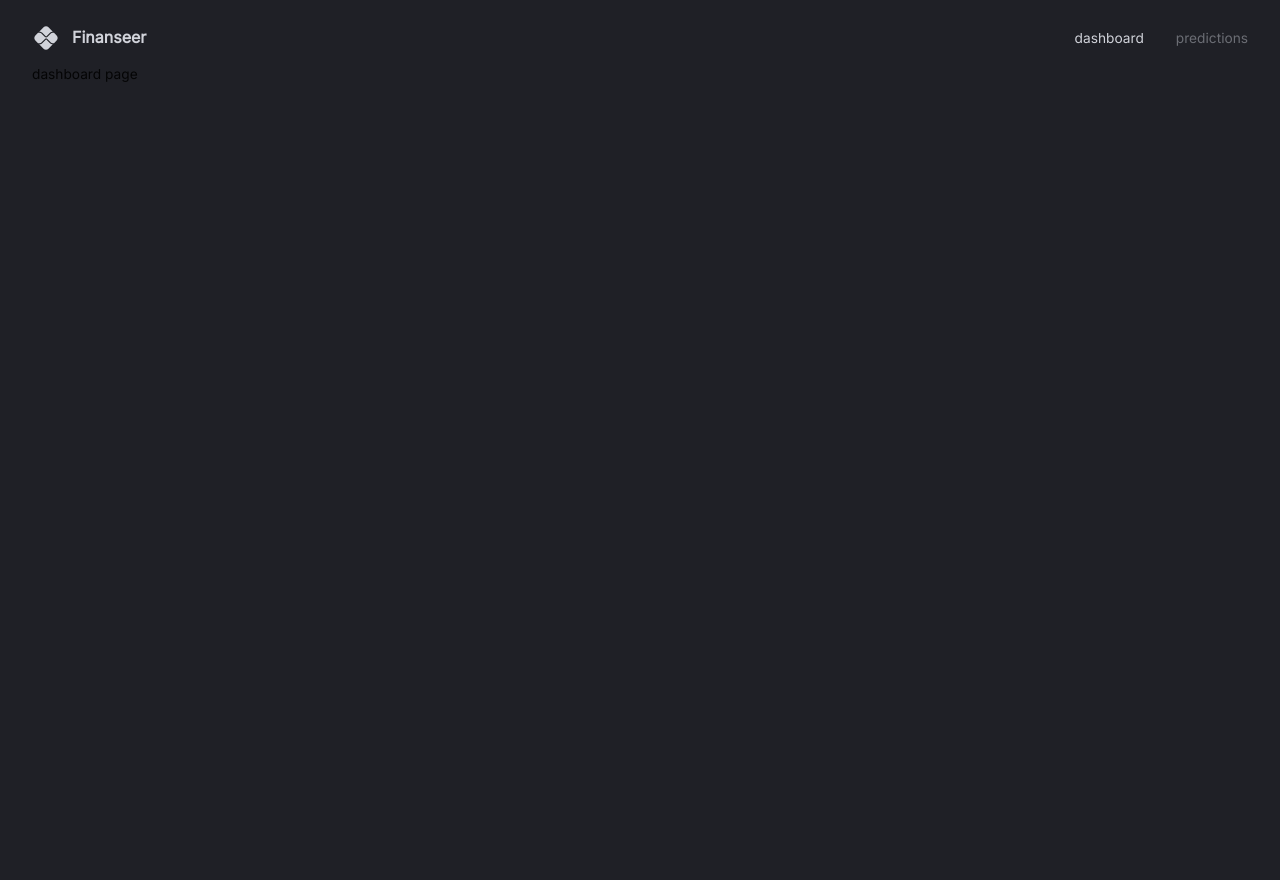
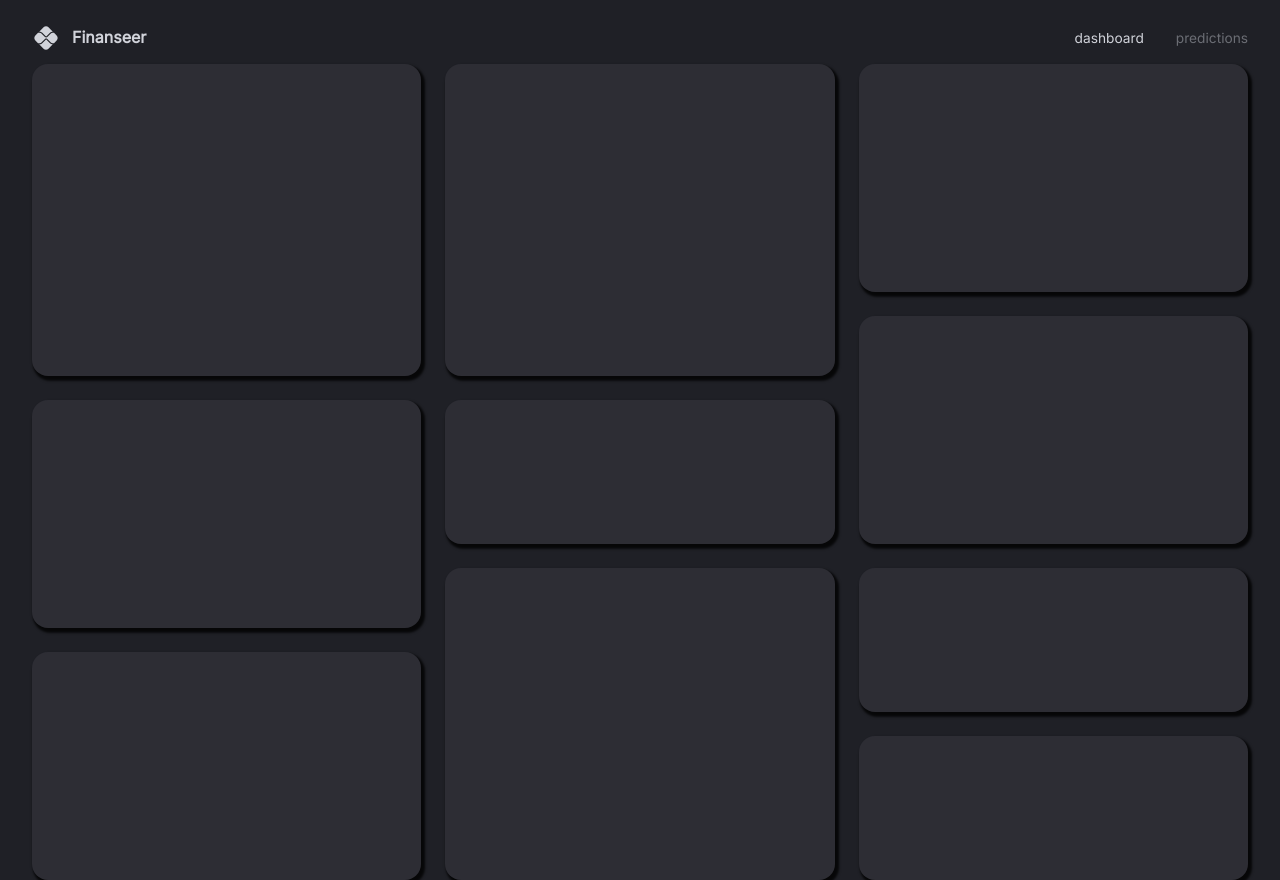
Before and after one commit to moriya2004/finance-app, a React (Vite) app in the folder client/: page / in a window 1280 px wide. Before the commit the page ends 800 px from the top, so only its background shows below. Built offline with nearby package versions, Linux system fonts and the light colour scheme.

Commit message:
Dashboard Layout

```diff
--- a/client/src/App.tsx
+++ b/client/src/App.tsx
@@ -4,6 +4,7 @@
 import { themeSettings } from "./theme";
 import { BrowserRouter, Route, Routes } from "react-router-dom";
 import Navbar from "@/scenes/navbar";
+import Dashboard from "@/scenes/dashboard";
 
 function App() {
   const theme = useMemo(() => createTheme(themeSettings), []);
@@ -15,8 +16,8 @@
           <Box width="100%" height="100%" padding="1rem 2rem 4rem 2rem">
             <Navbar />
             <Routes>
-              <Route path="/" element={<div>dashboard page</div>} />
-              <Route path="/predictions" element={<div>predictions page</div>} />
+              <Route path="/" element={<Dashboard />} />
+              <Route path="/predictions" element={<div>Predictions</div>} />
             </Routes>
           </Box>
         </ThemeProvider>
--- /dev/null
+++ b/client/src/components/DashboardBox.tsx
@@ -0,0 +1,10 @@
+import { Box } from "@mui/material";
+import { styled } from "@mui/system";
+
+const DashboardBox = styled(Box)(({ theme }) => ({
+  backgroundColor: theme.palette.background.light,
+  borderRadius: "1rem",
+  boxShadow: "0.15rem 0.2rem 0.15rem 0.1rem rgba(0, 0, 0, .8)",
+}));
+
+export default DashboardBox;
--- /dev/null
+++ b/client/src/scenes/dashboard/Row1.tsx
@@ -0,0 +1,13 @@
+import DashboardBox from "@/components/DashboardBox";
+
+const Row1 = () => {
+  return (
+    <>
+     <DashboardBox gridArea="a"></DashboardBox>
+     <DashboardBox gridArea="b"></DashboardBox>
+     <DashboardBox gridArea="c"></DashboardBox>
+    </>
+  )
+}
+
+export default Row1;
--- /dev/null
+++ b/client/src/scenes/dashboard/Row2.tsx
@@ -0,0 +1,13 @@
+import DashboardBox from "@/components/DashboardBox";
+
+const Row2 = () => {
+  return (
+    <>
+     <DashboardBox gridArea="d"></DashboardBox>
+     <DashboardBox gridArea="e"></DashboardBox>
+     <DashboardBox gridArea="f"></DashboardBox>
+    </>
+  )
+}
+
+export default Row2
--- /dev/null
+++ b/client/src/scenes/dashboard/Row3.tsx
@@ -0,0 +1,14 @@
+import DashboardBox from "@/components/DashboardBox";
+
+const Row3 = () => {
+  return (
+    <>
+     <DashboardBox gridArea="g"></DashboardBox>
+     <DashboardBox gridArea="h"></DashboardBox>
+     <DashboardBox gridArea="i"></DashboardBox>
+     <DashboardBox gridArea="j"></DashboardBox>
+    </>
+  )
+}
+
+export default Row3;
--- /dev/null
+++ b/client/src/scenes/dashboard/index.tsx
@@ -0,0 +1,80 @@
+import { Box, useMediaQuery } from "@mui/material";
+import Row1 from "./Row1";
+import Row2 from "./Row2";
+import Row3 from "./Row3";
+
+const gridTemplateLargeScreens = `
+  "a b c"
+  "a b c"
+  "a b c"
+  "a b f"
+  "d e f"
+  "d e f"
+  "d h i"
+  "g h i"
+  "g h j"
+  "g h j"
+`;
+const gridTemplateSmallScreens = `
+  "a"
+  "a"
+  "a"
+  "a"
+  "b"
+  "b"
+  "b"
+  "b"
+  "c"
+  "c"
+  "c"
+  "d"
+  "d"
+  "d"
+  "e"
+  "e"
+  "f"
+  "f"
+  "f"
+  "g"
+  "g"
+  "g"
+  "h"
+  "h"
+  "h"
+  "h"
+  "i"
+  "i"
+  "j"
+  "j"
+`;
+
+const Dashboard = () => {
+  const isAboveMediumScreens = useMediaQuery("(min-width: 1200px)");
+  return (
+    <Box
+      width="100%"
+      height="100%"
+      display="grid"
+      gap="1.5rem"
+      sx={
+        isAboveMediumScreens
+          ? {
+              gridTemplateColumns: "repeat(3, minmax(370px, 1fr))",
+              gridTemplateRows: "repeat(10, minmax(60px, 1fr))",
+              gridTemplateAreas: gridTemplateLargeScreens,
+            }
+          : {
+              gridAutoColumns: "1fr",
+              gridAutoRows: "80px",
+              gridTemplateAreas: gridTemplateSmallScreens,
+            }
+      }
+    >
+      <Row1 />
+      <Row2 />
+      <Row3 />
+    </Box>
+  );
+};
+
+export default Dashboard;
```
